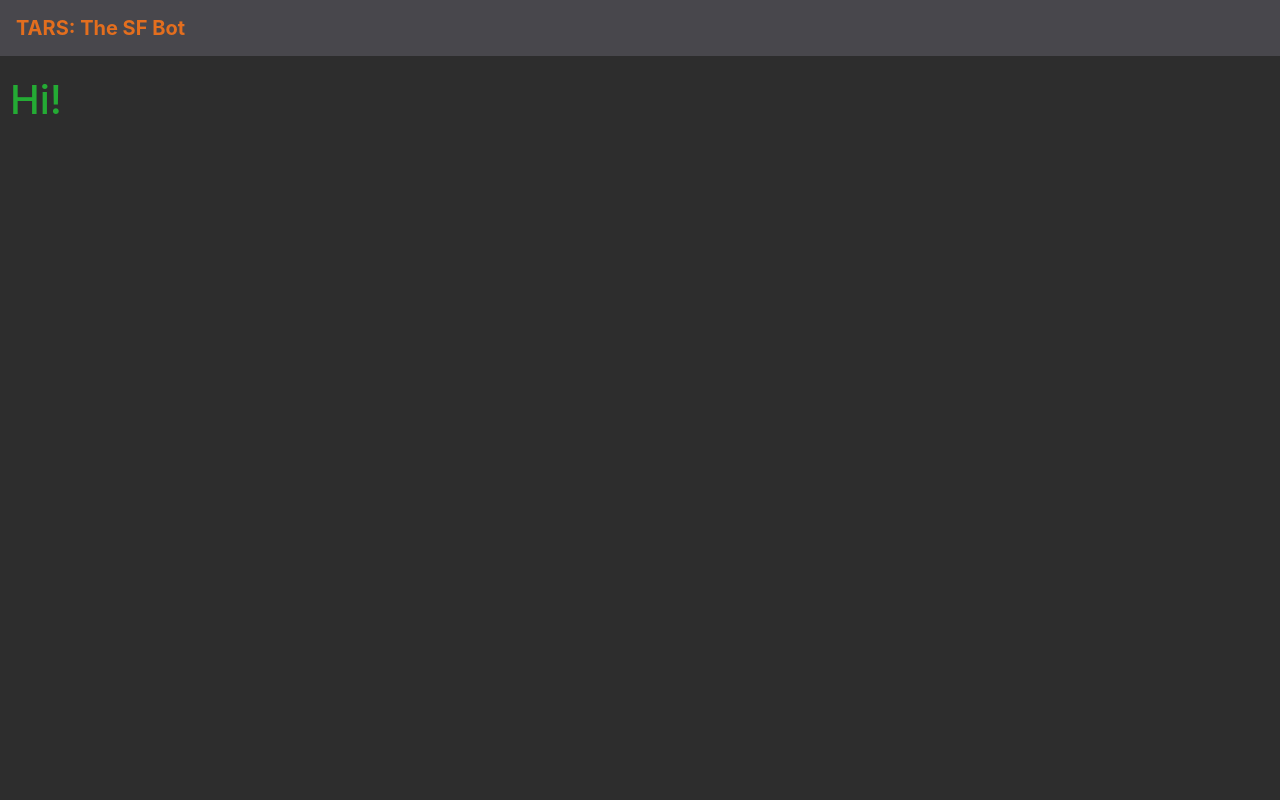
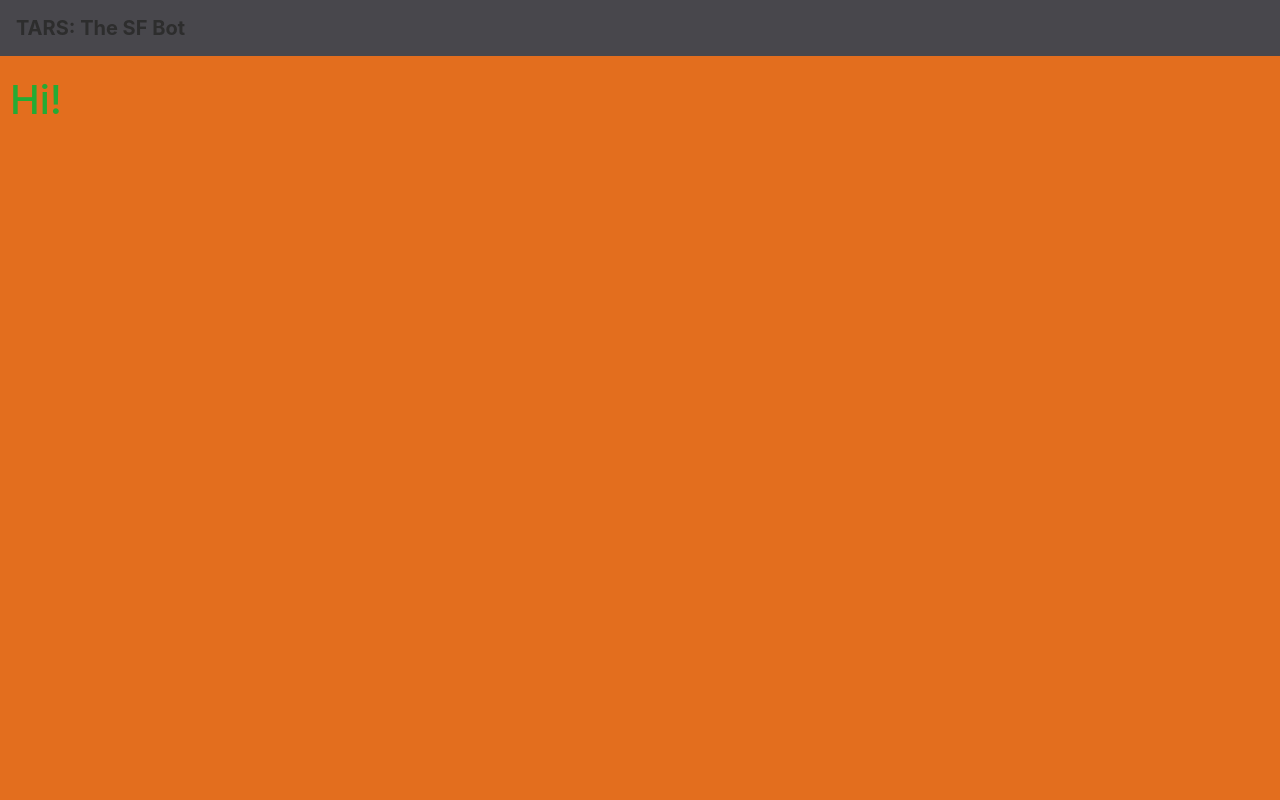
Before and after one commit to solarillion/TARS, a Flask app: page / in a window 1280 px wide. Run offline with Flask 2, Linux system fonts and the light colour scheme; some libraries are stand-ins or nearby versions.

Commit message:
Updated colours

```diff
--- a/templates/index.html
+++ b/templates/index.html
@@ -6,9 +6,9 @@
     <link href="static/css/bootstrap.min.css" rel="stylesheet" media="screen">
     <script src="static/js/bootstrap.min.js"></script>
   </head>
-  <body style="background-color: #2D2D2D">
+  <body style="background-color: #E36E1E">
     <nav class="navbar navbar-expand-lg navbar-dark bg" style="background-color: #48474C">
-      <a class="navbar-brand" href="#" style="color: #E36E1E"><strong>TARS: The SF Bot</strong></a>
+      <a class="navbar-brand" href="#" style="color: #2D2D2D"><strong>TARS: The SF Bot</strong></a>
     </nav>
     <h1 style="color: #24AB34; padding: 20px 10px 0px 10px">Hi!</h1> <br>
   </body>
```
